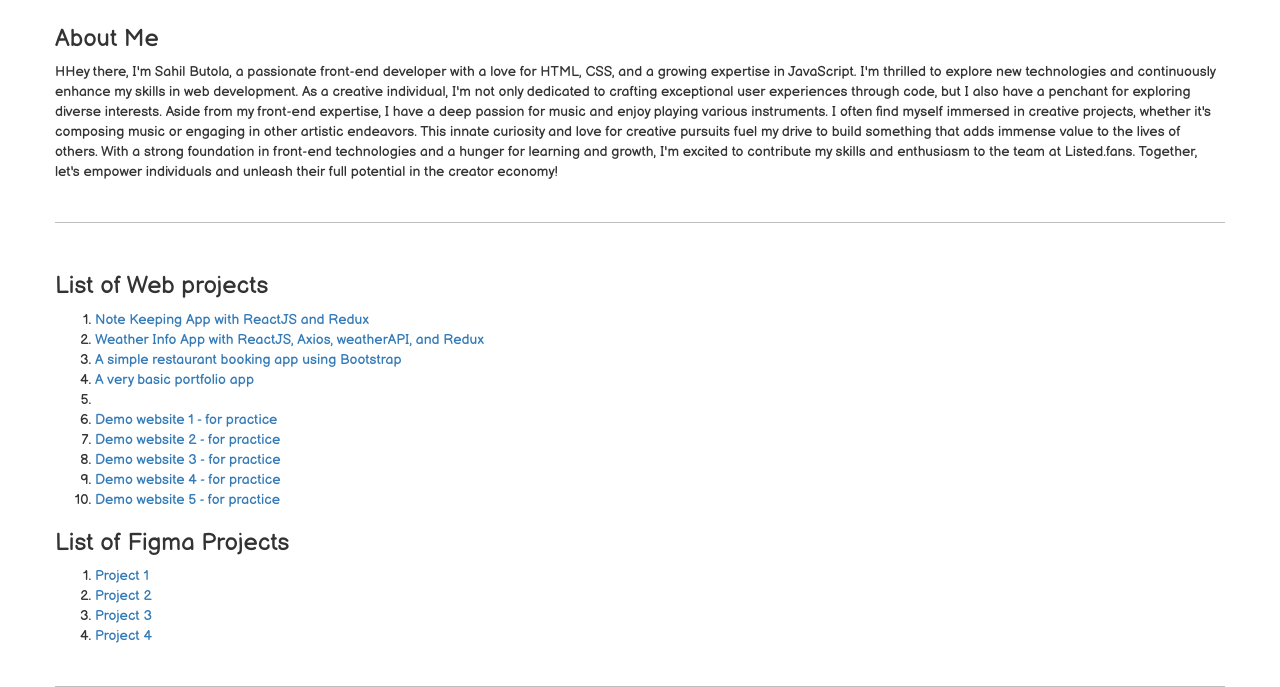
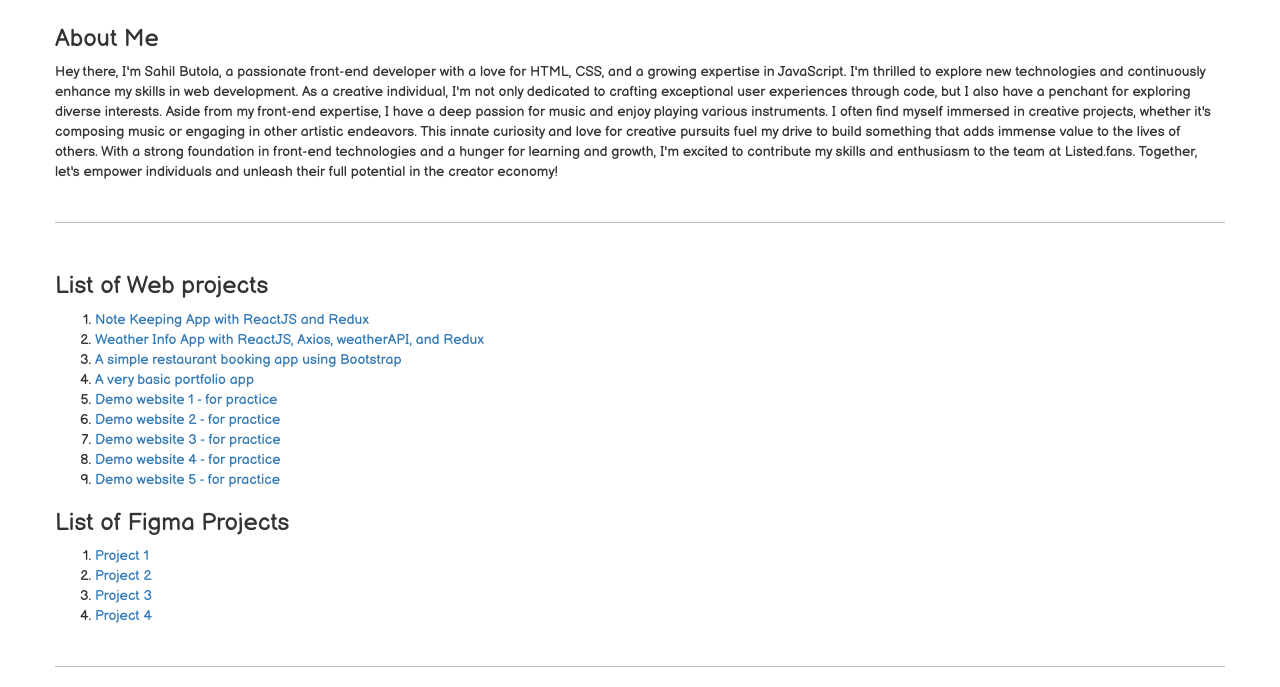
Before and after one commit to sahilbutola08/webchunks, a website: page index.html in a window 1280 px wide. Shown: the part 150-837 px from the top of the page. Drawn offline with nearby package versions, Linux system fonts and the light colour scheme.

Commit message:
Update index.html

```diff
--- a/index.html
+++ b/index.html
@@ -24,7 +24,7 @@
 		<div class="row row-content">
 			<div class="col" id="about">
 				<h3>About Me</h3>
-				<p>HHey there, I'm Sahil Butola, a passionate front-end developer with a love for HTML, CSS, and a growing expertise in JavaScript. I'm thrilled to explore new technologies and continuously enhance my skills in web development. As a creative individual, I'm not only dedicated to crafting exceptional user experiences through code, but I also have a penchant for exploring diverse interests.
+				<p>Hey there, I'm Sahil Butola, a passionate front-end developer with a love for HTML, CSS, and a growing expertise in JavaScript. I'm thrilled to explore new technologies and continuously enhance my skills in web development. As a creative individual, I'm not only dedicated to crafting exceptional user experiences through code, but I also have a penchant for exploring diverse interests.
 
 Aside from my front-end expertise, I have a deep passion for music and enjoy playing various instruments. I often find myself immersed in creative projects, whether it's composing music or engaging in other artistic endeavors. This innate curiosity and love for creative pursuits fuel my drive to build something that adds immense value to the lives of others.
 
@@ -44,7 +44,7 @@ With a strong foundation in front-end technologies and a hunger for learning and
 						<li><a href="https://">Note Keeping App with ReactJS and Redux</a></li>
 						<li><a href="https://">Weather Info App with ReactJS, Axios, weatherAPI, and Redux</a></li>
 						<li><a href="https://bootstrap-work.netlify.app/">A simple restaurant booking app using Bootstrap</a></li>
-						<li><a href="https://sahilbutola08.github.io/#t3">A very basic portfolio app</a><li>
+						<li><a href="https://sahilbutola08.github.io/#t3">A very basic portfolio app</a></li>
 						<li><a href="https://frontes.netlify.app/">Demo website 1 - for practice</a></li>
 						<li><a href="https://harsallhprit.netlify.app/">Demo website 2 - for practice</a></li>
 						<li><a href="https://4cards-feature-section.netlify.app">Demo website 3 - for practice</a></li>
```
